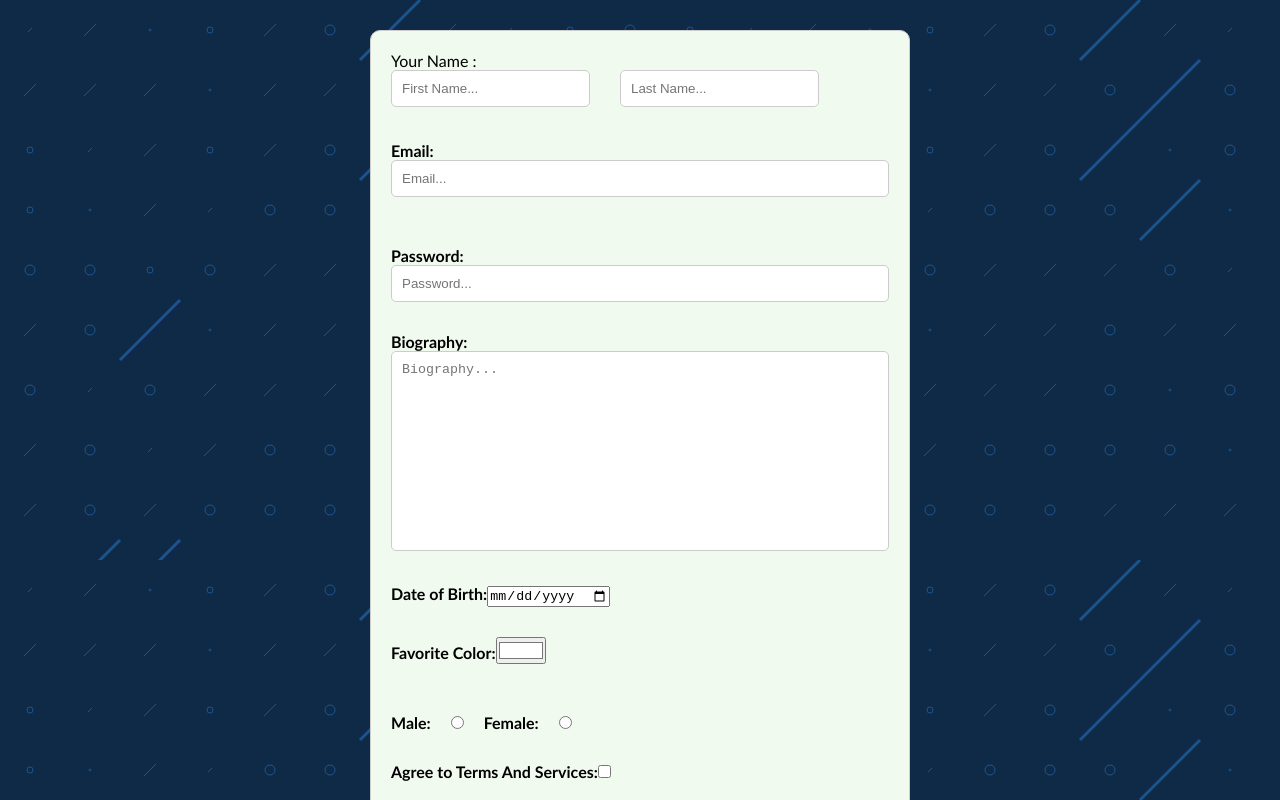
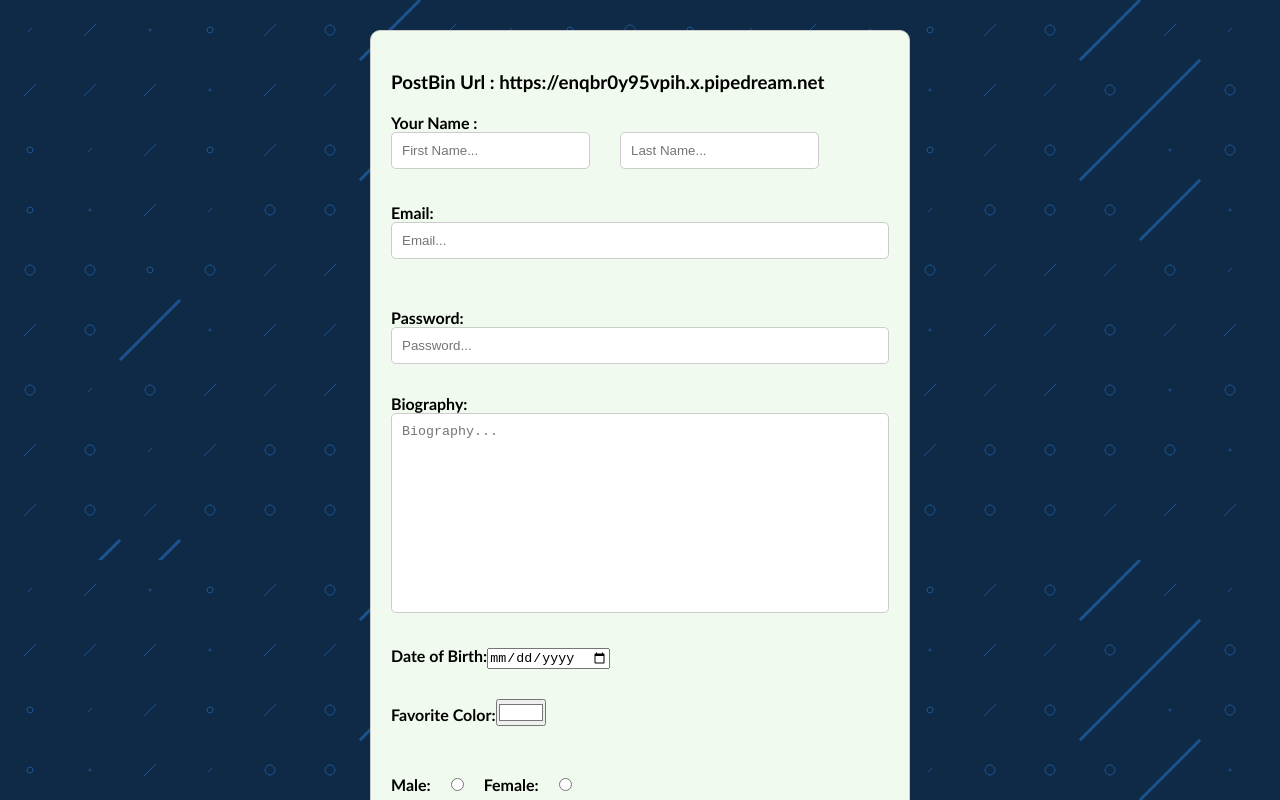
Before and after one commit to Mopcho/nexgen-solution, a React app: page / in a window 1280 px wide. Shown: the top 800 px of the page. Built offline with nearby package versions, Linux system fonts and the light colour scheme.

Commit message:
Fix Style

```diff
--- a/src/views/Form/FormView.tsx
+++ b/src/views/Form/FormView.tsx
@@ -41,6 +41,7 @@ export class FormView extends React.Component<FormProps> {
     return (
       <div className="container">
         <FormStyled onSubmit={this.controller.onSubmit}>
+          <h3>PostBin Url : {`${this.controller.postbinService.postbinUrl}`}</h3>
           <p>Your Name : </p>
           <div className="names-container">
             <div>
--- a/src/views/styles/From.styled.tsx
+++ b/src/views/styles/From.styled.tsx
@@ -9,12 +9,18 @@ const FormStyled = styled.form`
   border-radius: 10px;
   background-color: #f1faee;
 
+  h3 {
+    margin: 0 auto;
+    padding: 20px 0;
+  }
+
   span {
     color: red;
     margin-bottom: 10px;
   }
 
-  label {
+  label,
+  p {
     font-weight: bold;
     display: block;
   }
```
